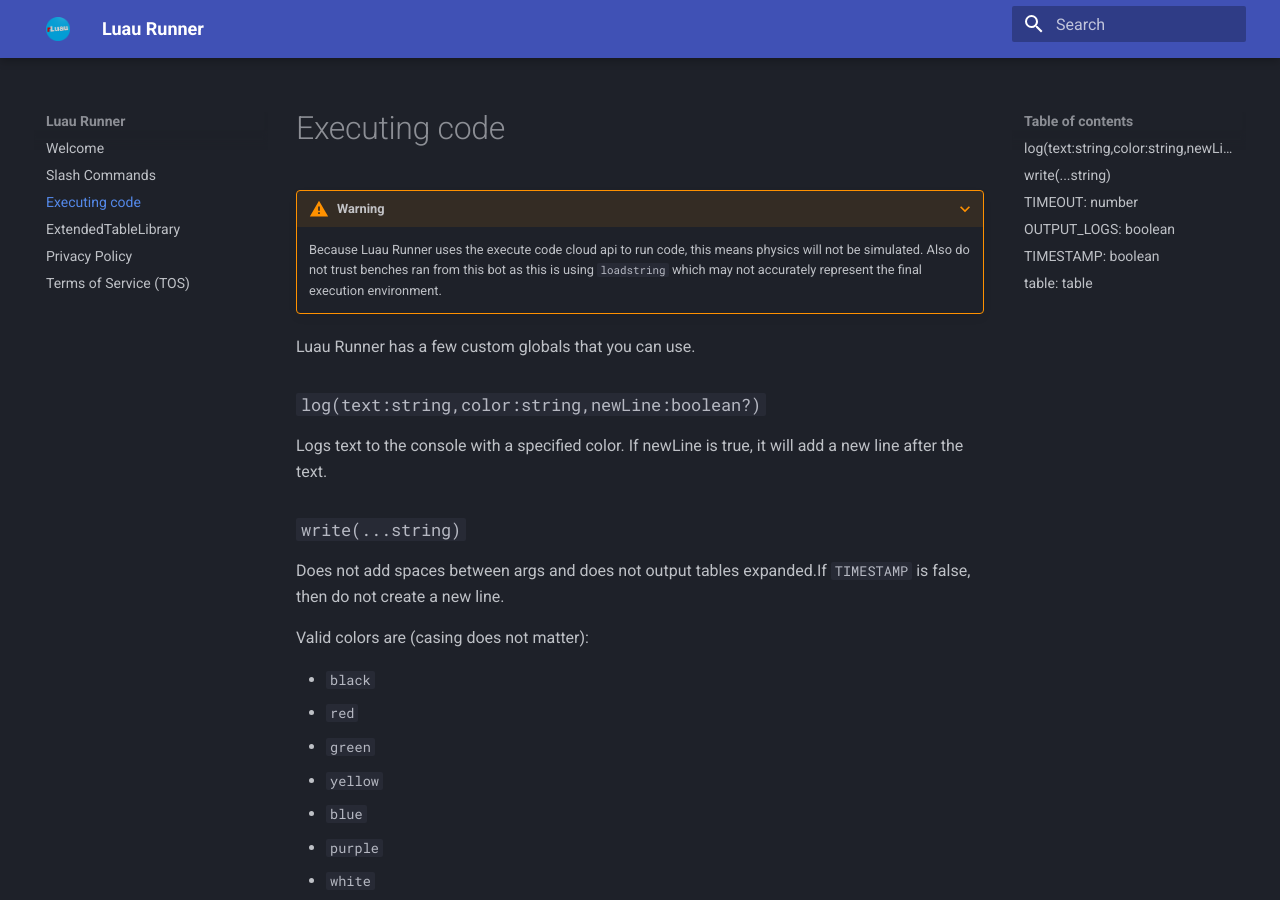
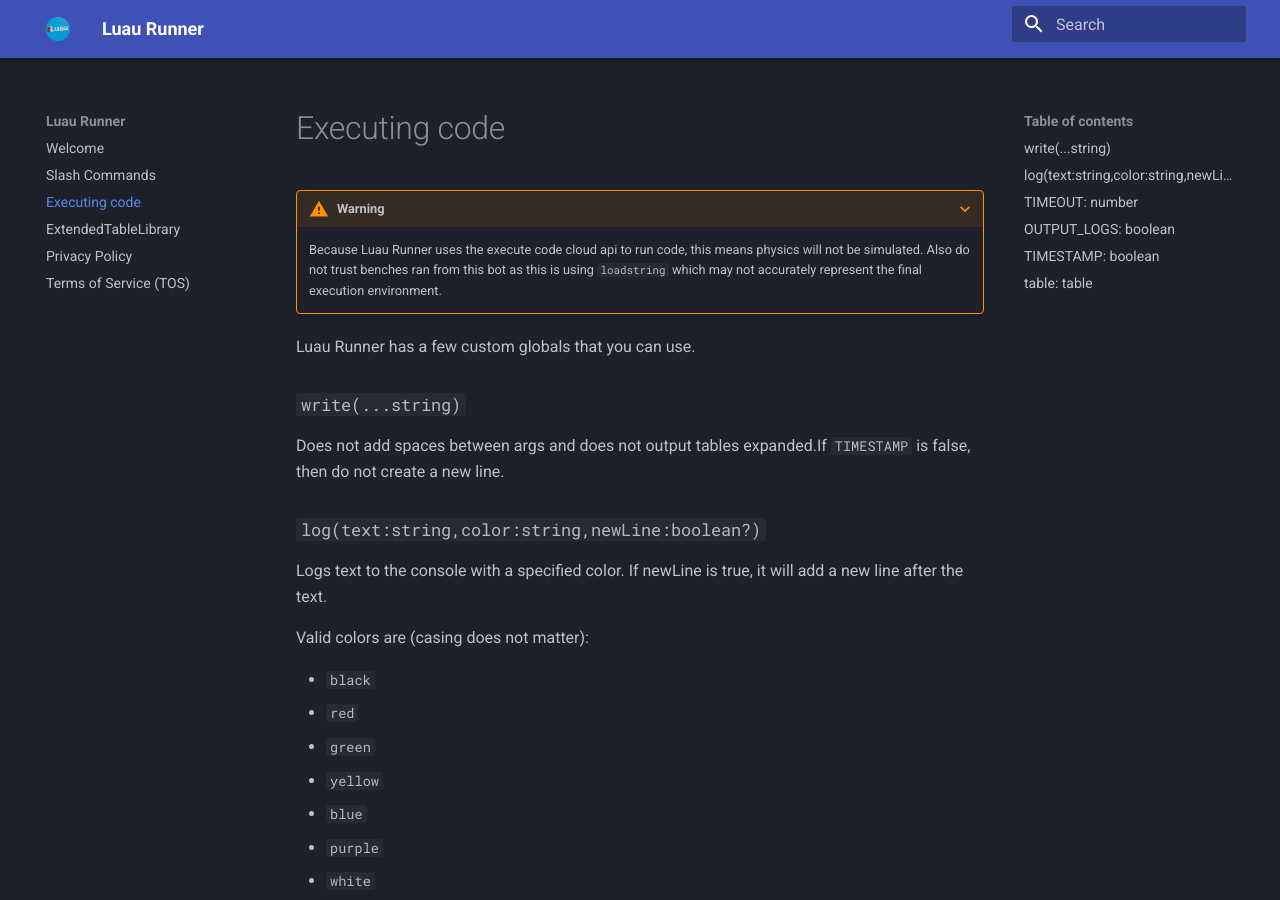
Before and after one commit to haotian2006/LuauBotSite, an MkDocs documentation site: the page built from docs/Env.md, in a window 1280 px wide and 900 px high. Built offline with MkDocs 1.6.1 and Material for MkDocs 9.7.7, drawn with Linux system fonts in a browser that asks for light colours.

```diff
--- a/docs/Env.md
+++ b/docs/Env.md
@@ -5,11 +5,11 @@
 
 Luau Runner has a few custom globals that you can use.
 
+### `write(...string)`
+Does not add spaces between args and does not output tables expanded.If `TIMESTAMP` is false, then do not create a new line.
+
 ### `log(text:string,color:string,newLine:boolean?)`
 Logs text to the console with a specified color. If newLine is true, it will add a new line after the text.
-
-### `write(...string)`
-Does not add spaces between args and does not output tables expanded.If `TIMESTAMP` is false, then do not create a new line.
 
 Valid colors are (casing does not matter):
 
```
